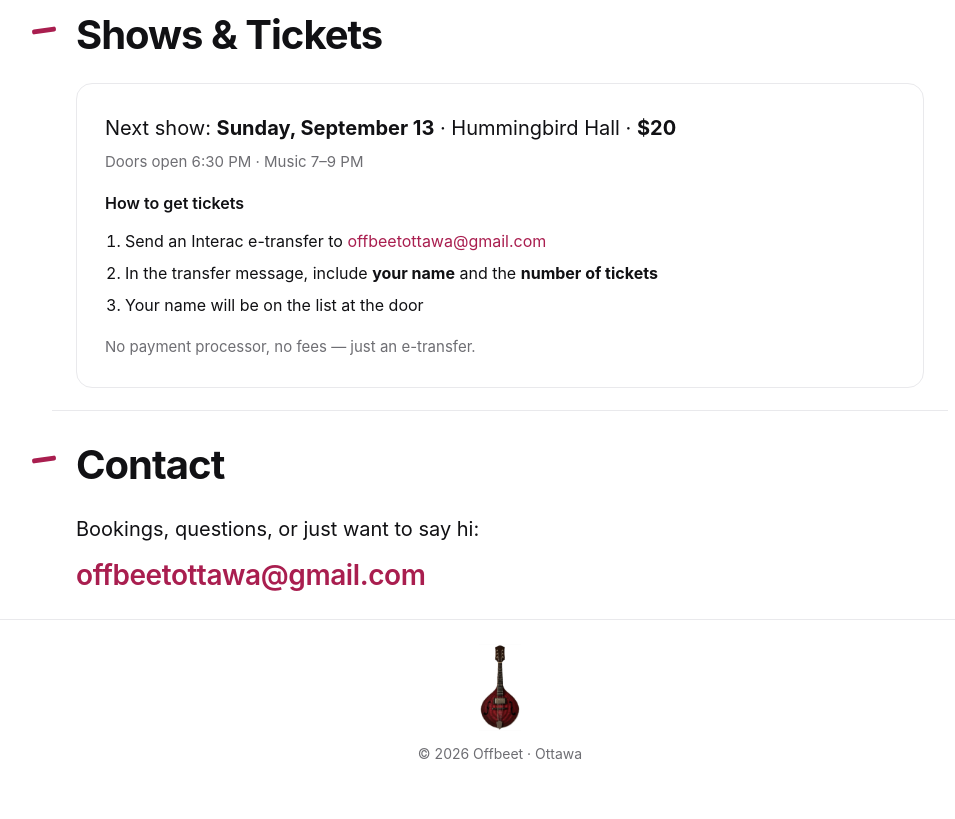
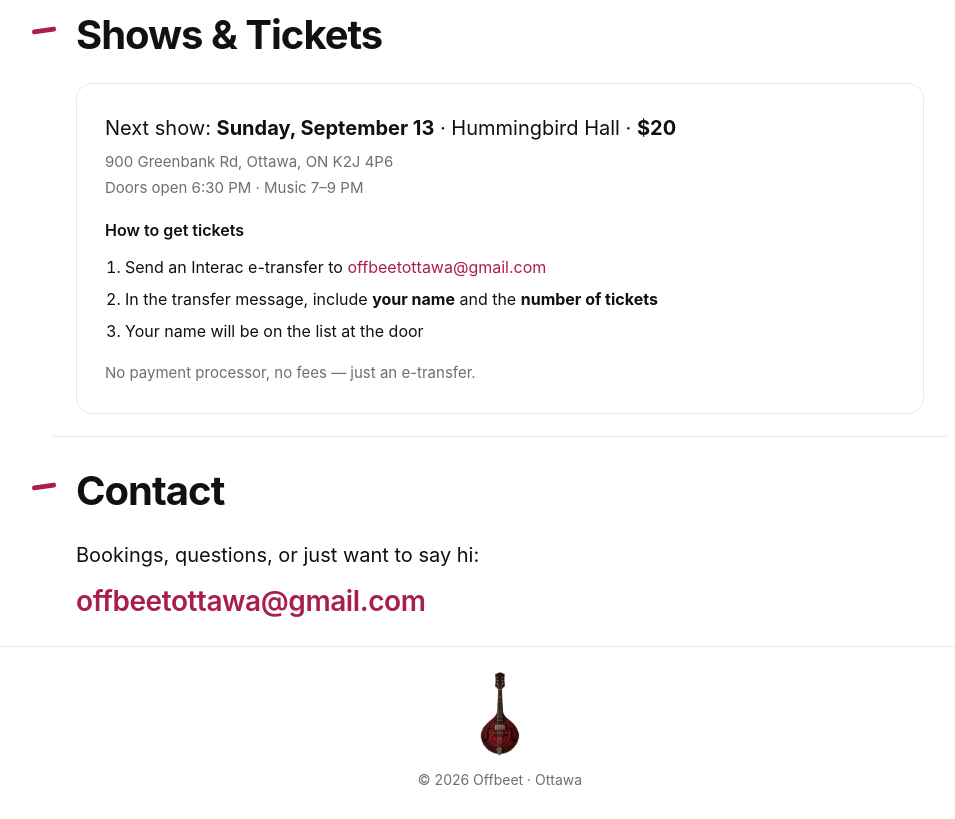
Before and after one commit to katzfabio/offbeet, a plain HTML site: page index.html in a window 1280 px wide. Shown: the part 2328-3147 px from the top of the page, without its empty margins (140-1095 px from the left). Before the commit the page ends 3121 px from the top, so only its background shows below. Drawn offline with Linux system fonts and the light colour scheme.

Commit message:
Add the venue address to the tickets card
Anyone arriving from the invitation email had the venue name but no
way to find it. Sits between the show line and the times in muted
type; the hero banner stays short. Records the address in the docs.

Co-Authored-By: Claude Opus 5 <noreply@anthropic.com>
Claude-Session: https://claude.ai/code/session_01Y3CWaHMVrpbPnu3agCjrTD

```diff
--- a/index.html
+++ b/index.html
@@ -139,6 +139,7 @@
     <!-- TICKETS-INFO : update show details and e-transfer instructions here -->
     <div class="ticket-card">
       <p class="ticket-show">Next show: <strong>Sunday, September 13</strong> · Hummingbird Hall · <strong>$20</strong></p>
+      <p class="ticket-venue">900 Greenbank Rd, Ottawa, ON K2J 4P6</p>
       <p class="ticket-time">Doors open 6:30 PM · Music 7–9 PM</p>
       <div class="ticket-how">
         <h3>How to get tickets</h3>
--- a/style.css
+++ b/style.css
@@ -330,6 +330,12 @@ section[id] { scroll-margin-top: calc(var(--nav-h) + 1.5rem); }
   margin-bottom: 0.35rem;
 }
 
+.ticket-venue {
+  color: var(--muted);
+  font-size: 0.9375rem;
+  margin-bottom: 0.15rem;
+}
+
 .ticket-time {
   color: var(--muted);
   font-size: 0.9375rem;
```
Also changed, not shown: social/invite-email.txt (added), 1 other file.
